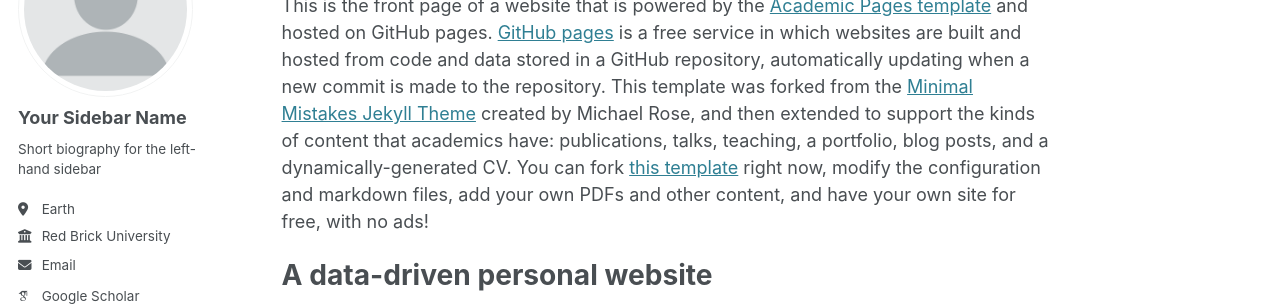
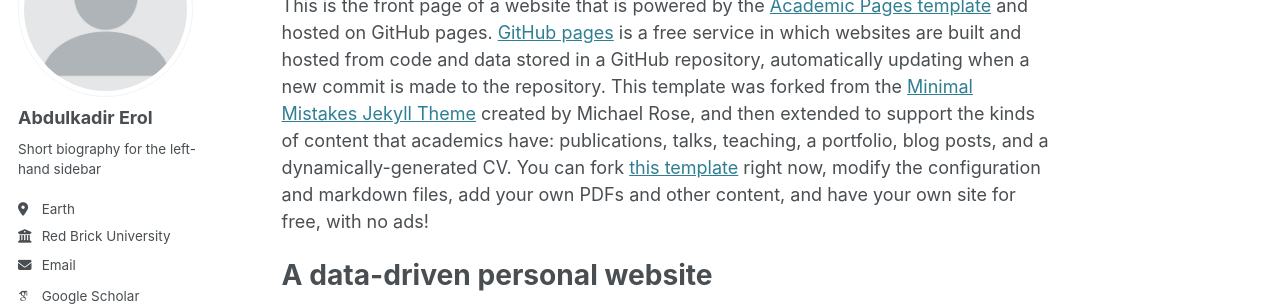
Before and after one commit to abdulkadirerol/abdulkadirerol.github.io, a Jekyll site: the page built from _pages/about.md, in a window 1280 px wide. Shown: the part 184-490 px from the top of the page. Built offline with Jekyll 4.4.1, drawn with Linux system fonts in a browser that asks for light colours; some web fonts are replaced.

Commit message:
name updated

```diff
--- a/_config.yml
+++ b/_config.yml
@@ -23,7 +23,7 @@ repository               : "academicpages/academicpages.github.io"
 author:
   # Biographic information
   avatar           : "profile.png"
-  name             : "Your Sidebar Name"
+  name             : "Abdulkadir Erol"
   pronouns         : # example: "she/her"
   bio              : "Short biography for the left-hand sidebar"
   location         : "Earth"
```
